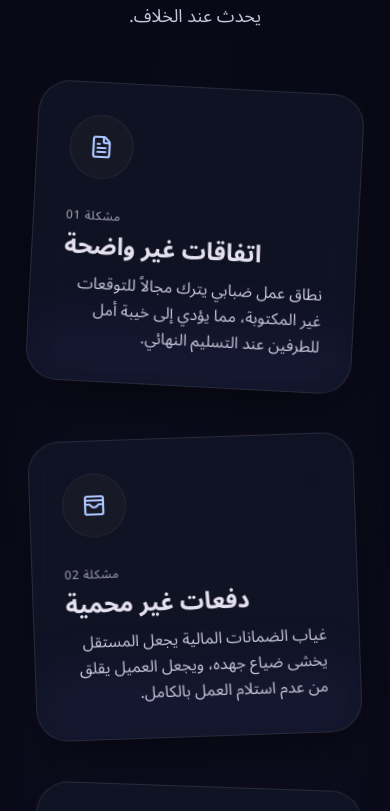
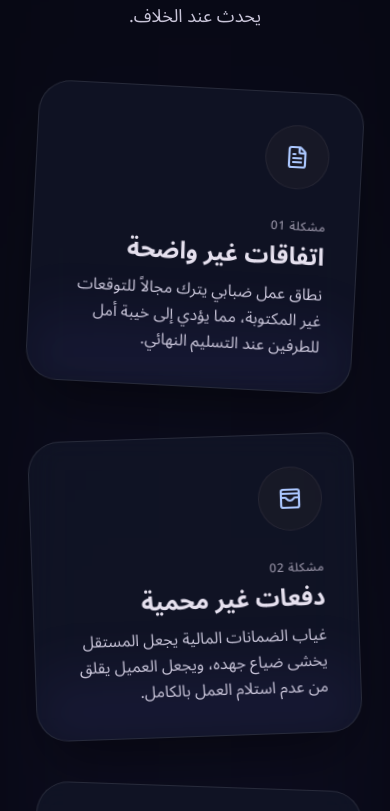
Before and after one commit to WasmSoft/dhaman_landing_page, a Next.js app: page / in a window 390 px wide. Shown: the part 1649-2460 px from the top of the page. Built offline with nearby package versions, Linux system fonts and the light colour scheme.

Commit message:
fix problemCard FlexBox

```diff
--- a/src/components/problem/ProblemCard.tsx
+++ b/src/components/problem/ProblemCard.tsx
@@ -31,9 +31,9 @@ export function ProblemCard({ card }: ProblemCardProps) {
     >
       <div className="pointer-events-none absolute inset-x-0 bottom-0 h-1/3 bg-gradient-to-t from-[#6d5dfc]/20 to-transparent opacity-50 blur-xl" />
 
-      <div className="relative flex flex-col items-end gap-8 lg:flex-row lg:items-center">
-        <div className="order-2 flex min-w-0 flex-1 flex-col items-end gap-[7px] lg:order-1">
-          <span className="text-xs font-medium uppercase leading-3 tracking-[0.05em] text-[#928ea1]">
+      <div className="relative flex flex-col items-start gap-8 lg:flex-row lg:items-center">
+        <div className="order-2 flex min-w-0 flex-1 flex-col items-start gap-[7px] lg:order-1">
+          <span className="text-xs font-medium uppercase leading-3 tracking-wider text-[#928ea1]">
             مشكلة {card.number}
           </span>
 
```
